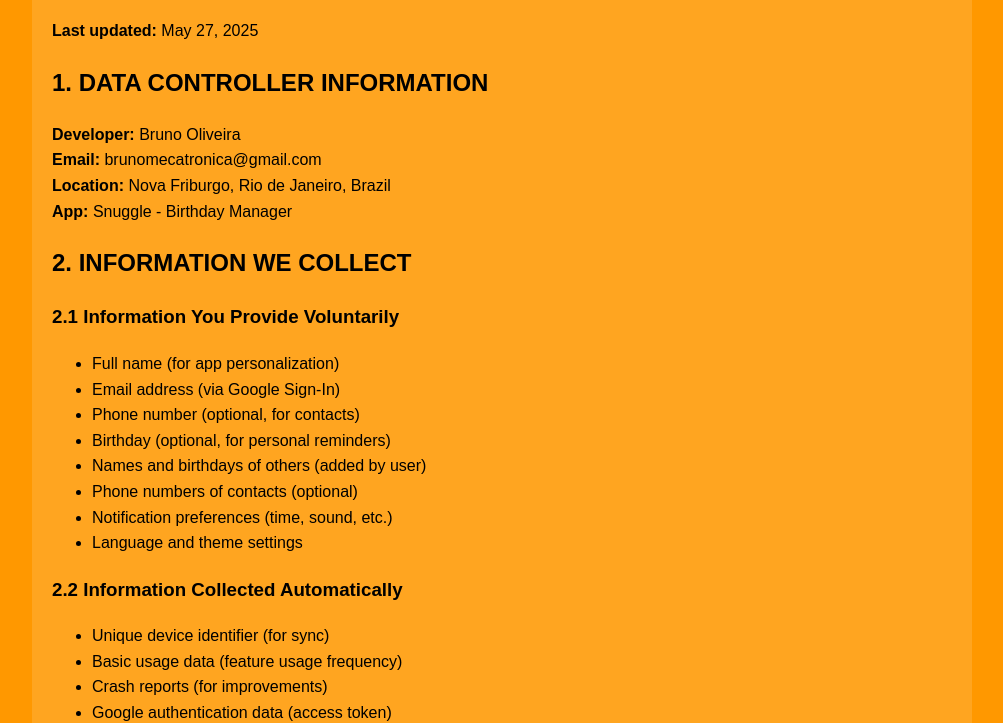
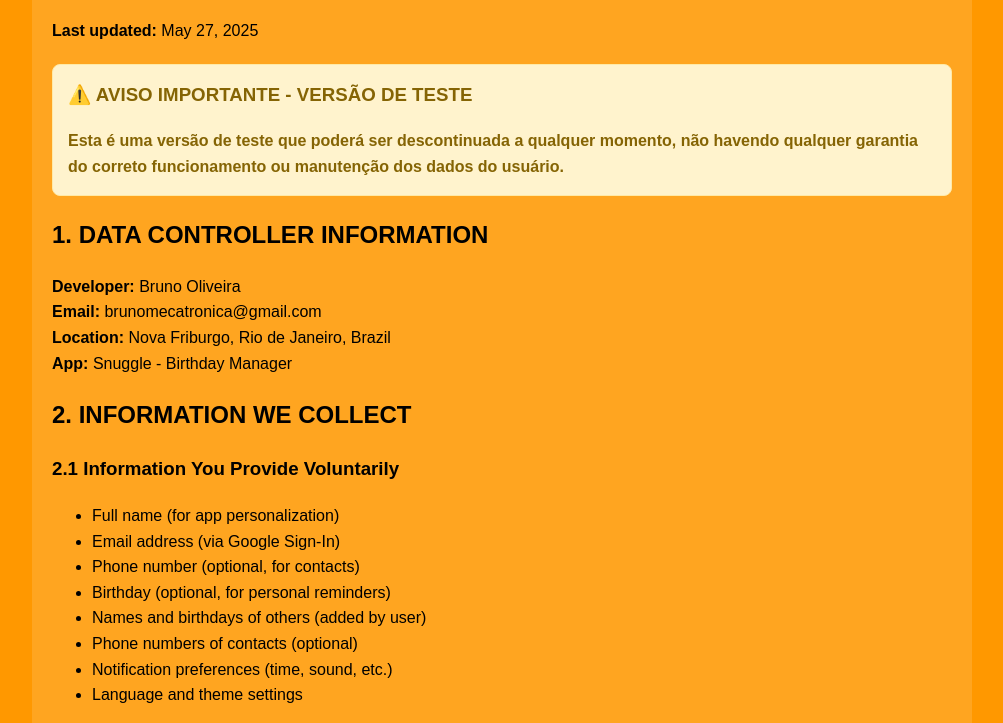
Before and after one commit to brunomecatronica/snuggle-privacy-policy, a plain HTML site: page index.html in a window 1280 px wide. Shown: the part 116-839 px from the top of the page, without its empty margins (138-1141 px from the left). Drawn offline with Linux system fonts and the light colour scheme.

Commit message:
Adiciona aviso de versão de teste na política de privacidade

```diff
--- a/index.html
+++ b/index.html
@@ -37,6 +37,11 @@
     <div class="container">
         <h1>Privacy Policy - Snuggle Birthday Manager</h1>
         <p><strong>Last updated:</strong> May 27, 2025</p>
+
+        <div style="background-color: #fff3cd; border: 1px solid #ffeaa7; border-radius: 8px; padding: 15px; margin: 20px 0; color: #856404;">
+            <h3 style="color: #856404; margin-top: 0;">⚠️ AVISO IMPORTANTE - VERSÃO DE TESTE</h3>
+            <p style="margin-bottom: 0;"><strong>Esta é uma versão de teste que poderá ser descontinuada a qualquer momento, não havendo qualquer garantia do correto funcionamento ou manutenção dos dados do usuário.</strong></p>
+        </div>
 
         <h2>1. DATA CONTROLLER INFORMATION</h2>
         <p><strong>Developer:</strong> Bruno Oliveira<br>
```
